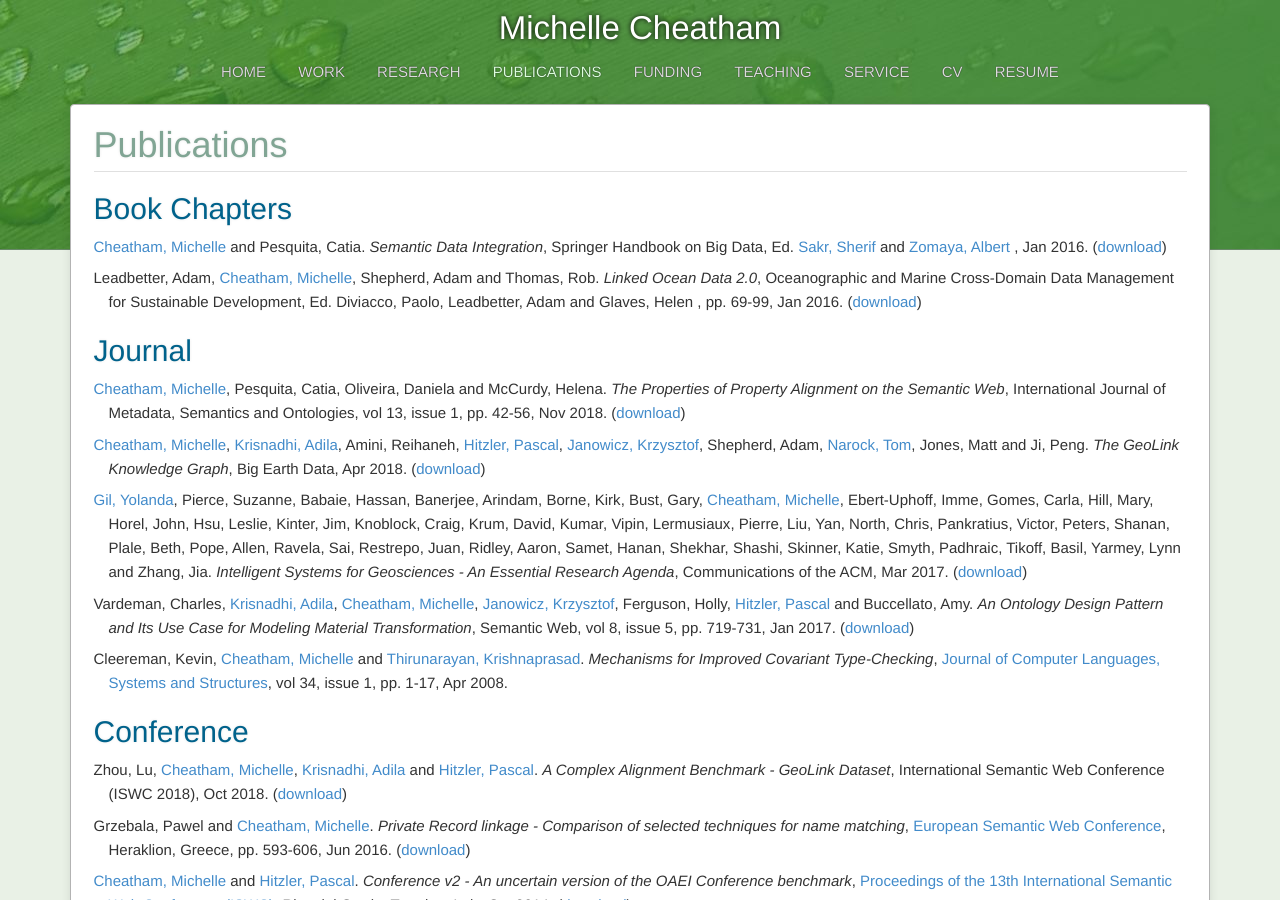
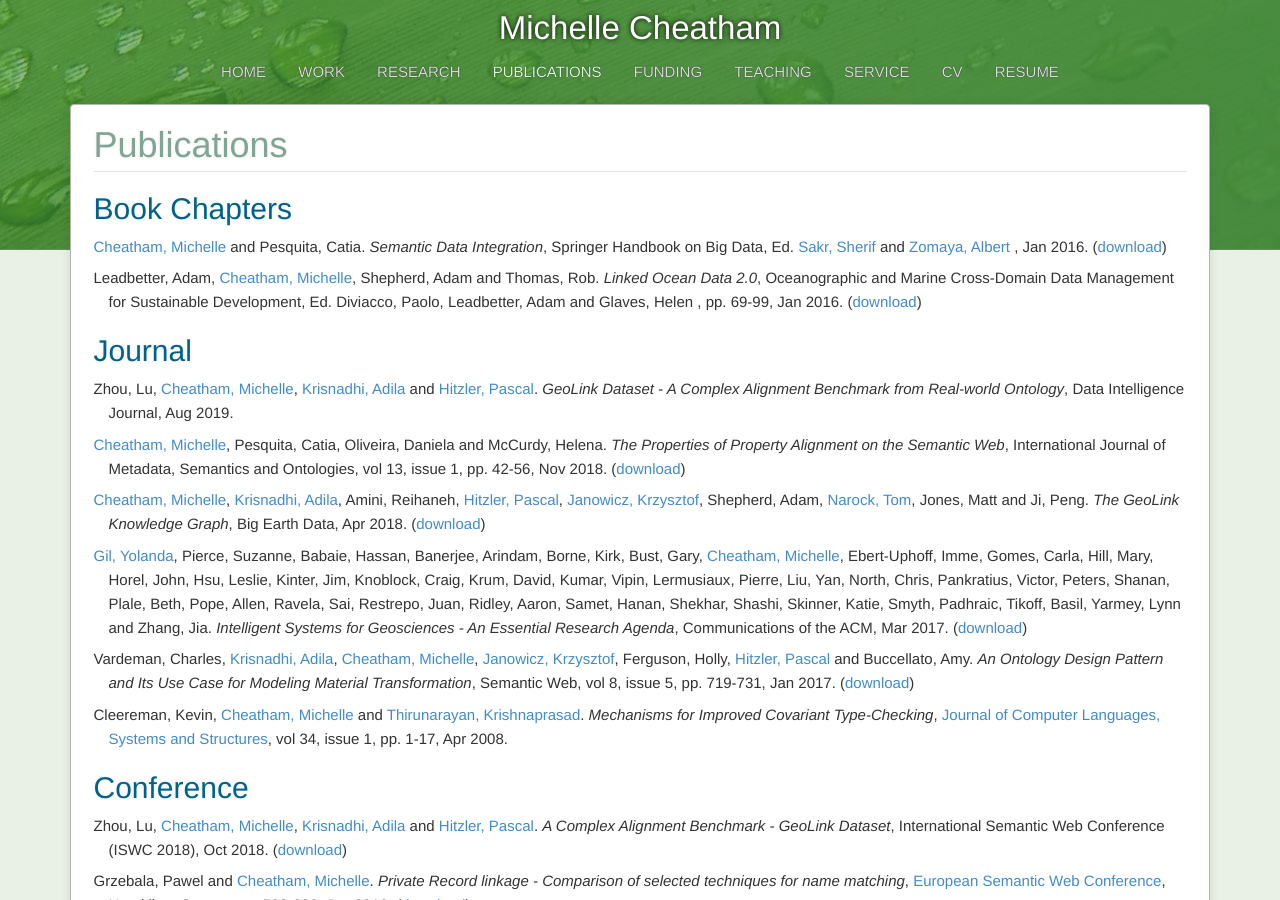
Before and after one commit to mcheatham/mcheatham.github.io, a Jekyll site: the page built from publications.md, in a window 1280 px wide and 900 px high. Built offline with Jekyll 4.4.1, drawn with Linux system fonts in a browser that asks for light colours.

Commit message:
Added GeoLink Dataset journal paper

```diff
--- a/_data/papers.yaml
+++ b/_data/papers.yaml
@@ -1,4 +1,15 @@
 # listed in reverse order by date
+- title: GeoLink Dataset - A Complex Alignment Benchmark from Real-world Ontology
+  authors:
+    - lzhou
+    - mcheatham
+    - akrisnadhi
+    - phitzler
+  publication: Data Intelligence Journal
+  date: 2019-08-06
+  type: journal
+  keywords: alignment
+
 - title: Academic Discussion Panel
   publication: Society of Women Engineers Meet Up
   location: Wright State University, Dayton, OH
```
